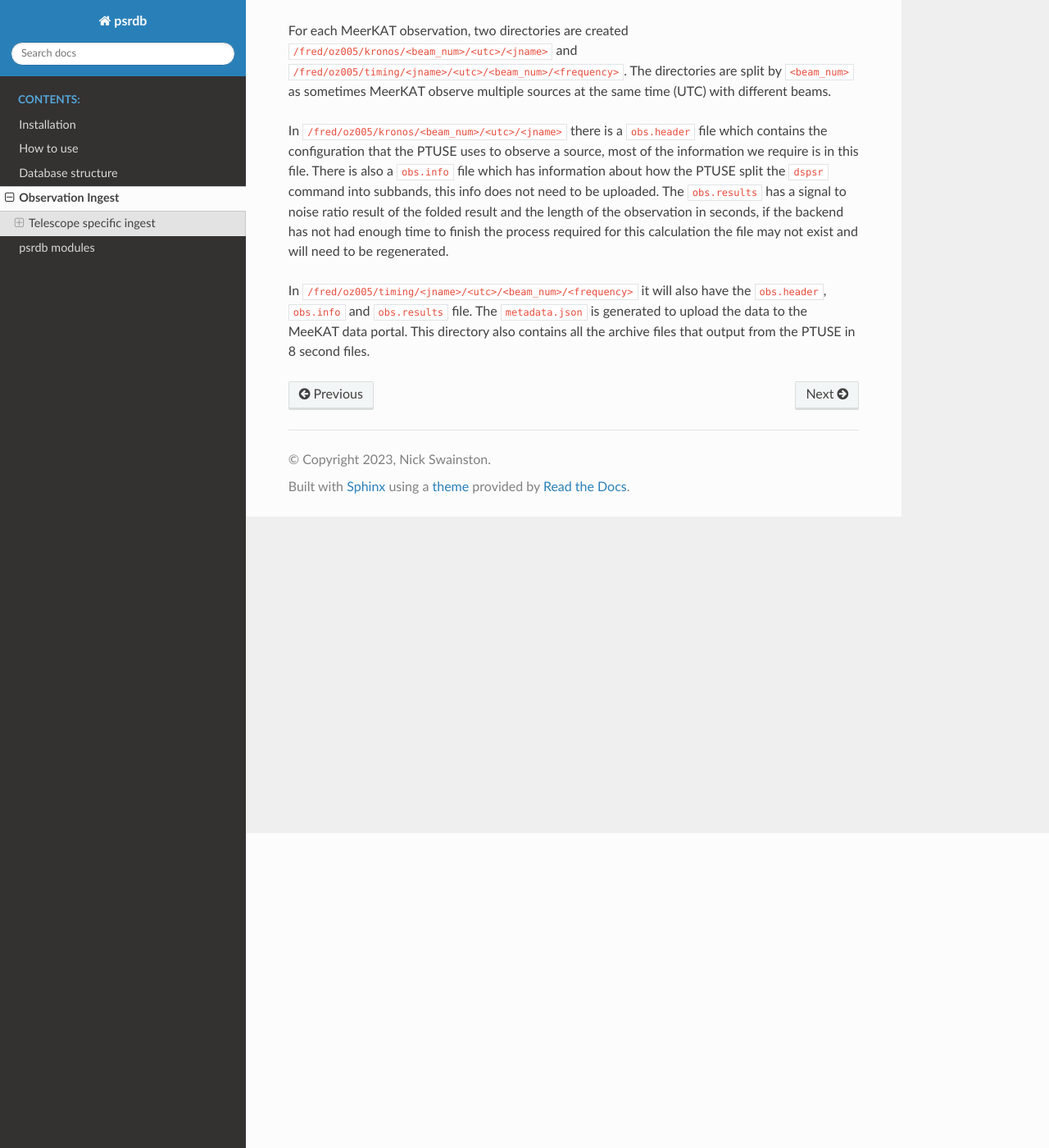
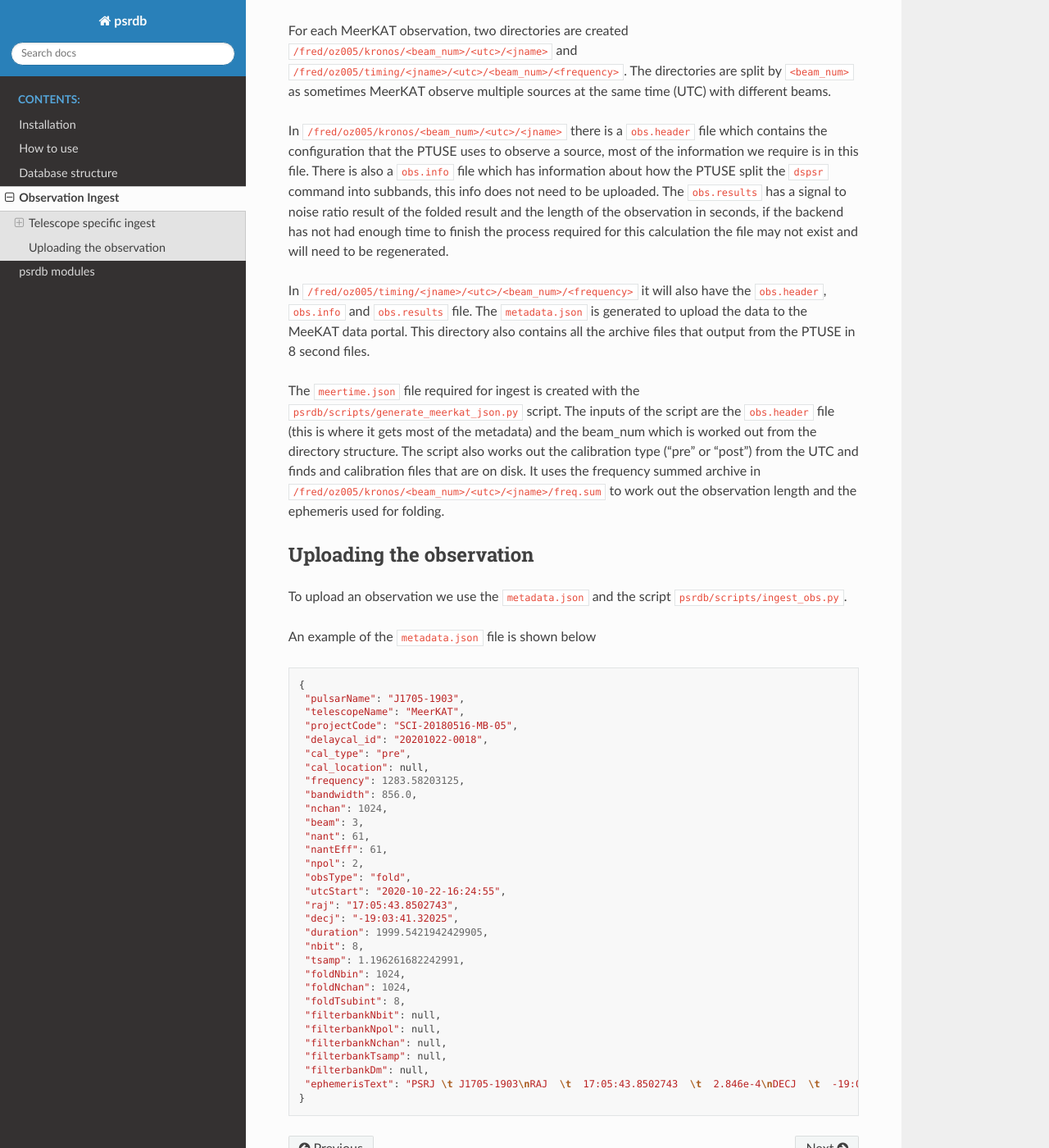
Before and after one commit to OZGrav/psrdb, a Sphinx documentation site: the page built from docs/observation_ingest.md, in a window 1280 px wide and 1400 px high, scrolled down 384 px. Shown: the whole window at 82% size. Built offline with Sphinx 7.4.7 and the Read the Docs theme 2.0.0, drawn with Linux system fonts in a browser that asks for light colours.

Commit message:
Added meertime.json explanation to the docs

````diff
--- a/docs/observation_ingest.md
+++ b/docs/observation_ingest.md
@@ -23,3 +23,49 @@ The `obs.results` has a signal to noise ratio result of the folded result and th
 In `/fred/oz005/timing/<jname>/<utc>/<beam_num>/<frequency>` it will also have the `obs.header`, `obs.info` and `obs.results` file.
 The `metadata.json` is generated to upload the data to the MeeKAT data portal.
 This directory also contains all the archive files that output from the PTUSE in 8 second files.
+
+The `meertime.json` file required for ingest is created with the `psrdb/scripts/generate_meerkat_json.py` script.
+The inputs of the script are the `obs.header` file (this is where it gets most of the metadata) and the beam_num which is worked out from the directory structure.
+The script also works out the calibration type ("pre" or "post") from the UTC and finds and calibration files that are on disk.
+It uses the frequency summed archive in `/fred/oz005/kronos/<beam_num>/<utc>/<jname>/freq.sum` to work out the observation length and the ephemeris used for folding.
+
+
+## Uploading the observation
+
+To upload an observation we use the `metadata.json` and the script `psrdb/scripts/ingest_obs.py`.
+
+An example of the `metadata.json` file is shown below
+
+```
+{
+ "pulsarName": "J1705-1903",
+ "telescopeName": "MeerKAT",
+ "projectCode": "SCI-20180516-MB-05",
+ "delaycal_id": "20201022-0018",
+ "cal_type": "pre",
+ "cal_location": null,
+ "frequency": 1283.58203125,
+ "bandwidth": 856.0,
+ "nchan": 1024,
+ "beam": 3,
+ "nant": 61,
+ "nantEff": 61,
+ "npol": 2,
+ "obsType": "fold",
+ "utcStart": "2020-10-22-16:24:55",
+ "raj": "17:05:43.8502743",
+ "decj": "-19:03:41.32025",
+ "duration": 1999.5421942429905,
+ "nbit": 8,
+ "tsamp": 1.196261682242991,
+ "foldNbin": 1024,
+ "foldNchan": 1024,
+ "foldTsubint": 8,
+ "filterbankNbit": null,
+ "filterbankNpol": null,
+ "filterbankNchan": null,
+ "filterbankTsamp": null,
+ "filterbankDm": null,
+ "ephemerisText": "PSRJ \t J1705-1903\nRAJ  \t  17:05:43.8502743  \t  2.846e-4\nDECJ  \t  -19:03:41.32025  \t  3.999e-2\nF0  \t  403.17844370811329346  \t  1.289e-9\nDM  \t  57.50571096535851744  \t  5.052e-5\nF1  \t  -3.4428715379610950e-15  \t  6.438e-18\nPEPOCH  \t  56618  \t  \nPOSEPOCH  \t  56618  \t  \nDMEPOCH  \t  56618  \t  \nPMRA  \t  -4.3811121114291140e+0  \t  1.3305\nPMDEC  \t  -1.7888684789156335e+1  \t  13.2010\nPX  \t  0  \t  \nBINARY  \t  ELL1  \t  \nPB  \t  0.18395403344503906874  \t  3.598e-8\nA1  \t  0.10436244224177347356  \t  1.698e-6\nPBDOT  \t  -3.7178429899716451e-12  \t  1.539e-11\nTASC  \t  56582.21217308180756000000  \t  2.285e-4\nEPS1  \t  7.9300304759274633e-5  \t  1.779e-5\nEPS2  \t  -3.3596418853323134e-5  \t  7.178e-6\nTZRMJD  \t  58855.25408581254015800000  \t  \nTZRFRQ  \t  944.52099999999995816000  \t  \nTZRSITE  \t  meerkat  \t  \nEPHVER  \t  5  \t  \nCLK  \t  TT(TAI)  \t  \nUNITS  \t  TCB  \t  \nTIMEEPH  \t  IF99  \t  \nT2CMETHOD  \t  IAU2000B  \t  \nCORRECT_TROPOSPHERE  \t  N  \t  \nEPHEM  \t  DE421  \t  \n"
+}
+```
````
Also changed, not shown: 1 other file.
